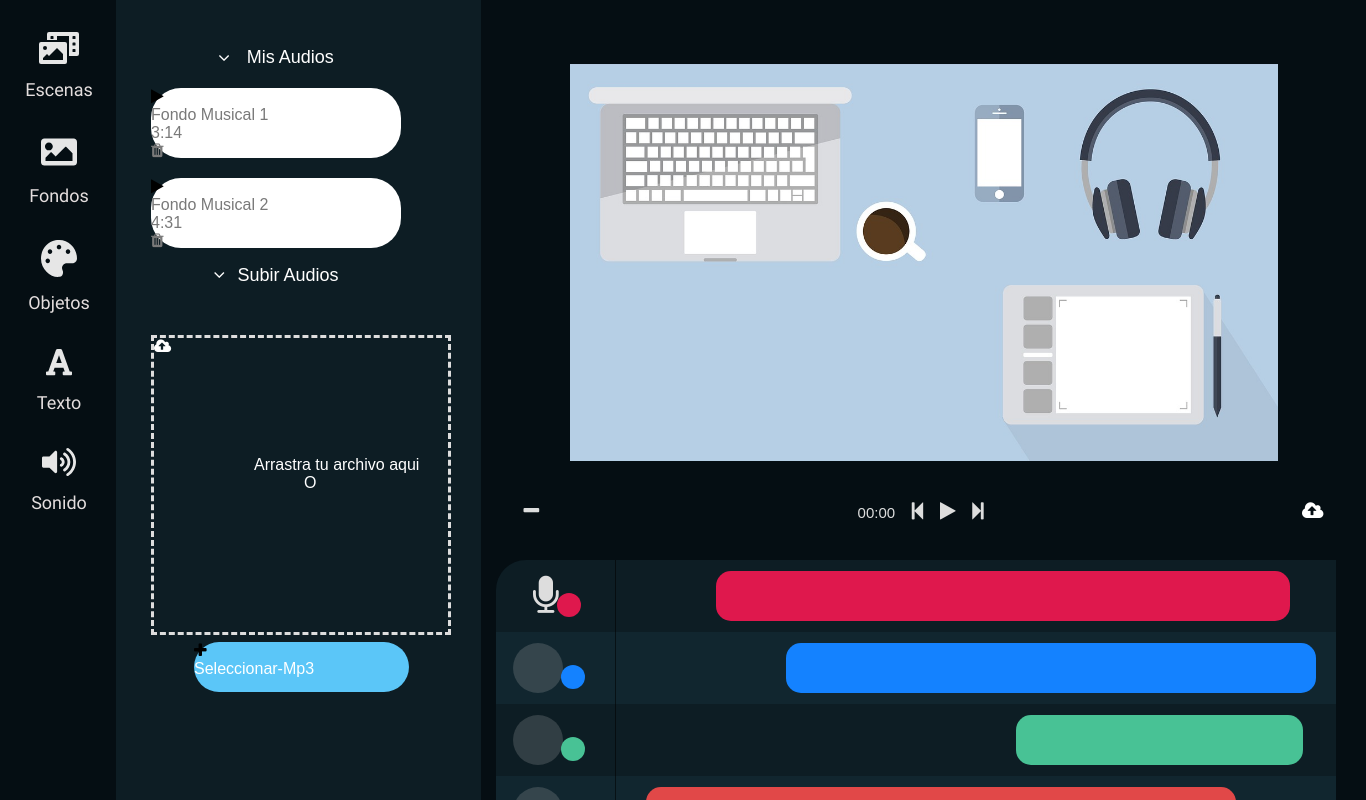
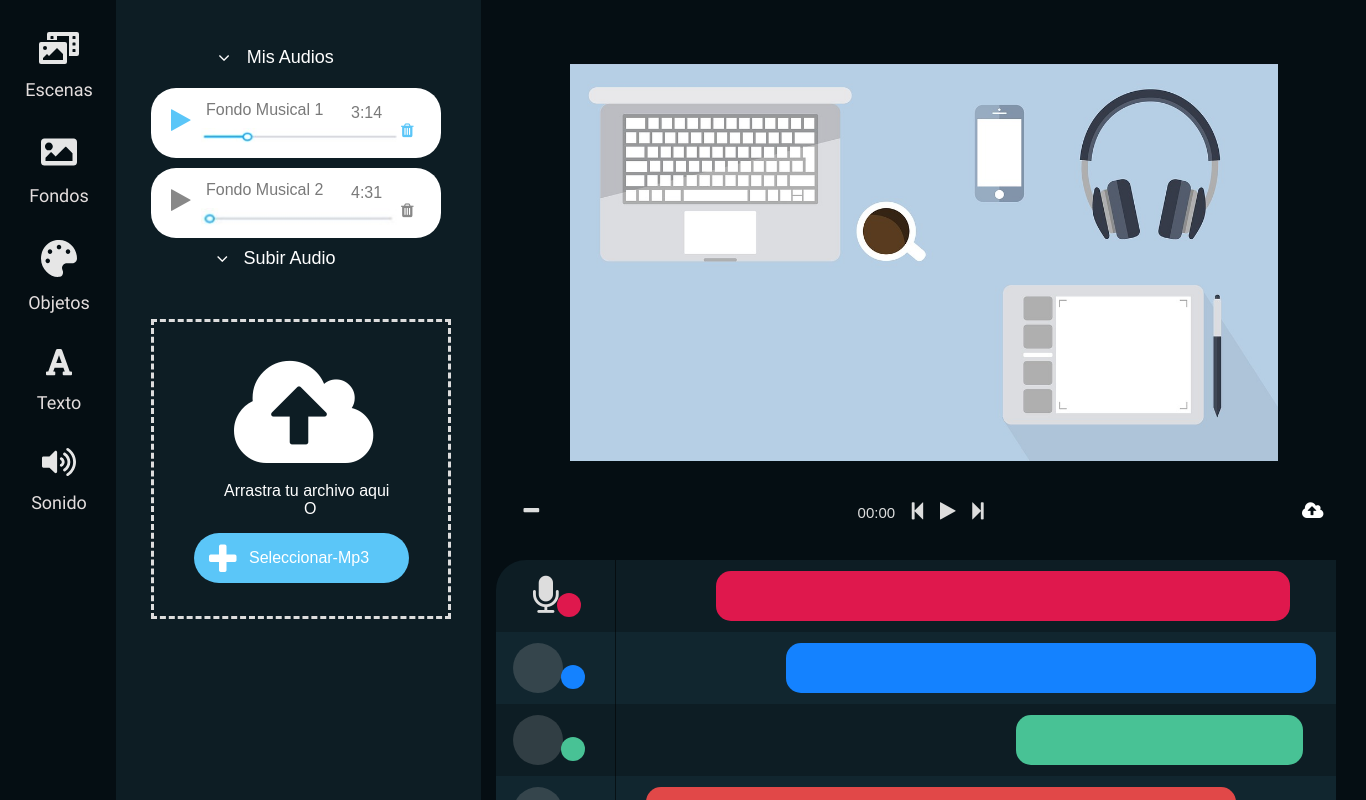
Before and after one commit to lexp2001/edutecno-ui, an Electron app: page index.html in a window 1366 px wide. Drawn offline with Linux system fonts and the light colour scheme.

Commit message:
ajustes de audio

```diff
--- a/index.html
+++ b/index.html
@@ -317,28 +317,41 @@
               <nav class="mis-fondos">Mis Audios</nav>
             </div>
             <div class="fondo-musical-uno">
-            <i class="fa fa-play" aria-hidden="true"></i>
-            <nav class="fondos-musicales">Fondo Musical 1</nav> <nav class="numeros">3:14</nav>
-            <i class="fa fa-trash" aria-hidden="true"></i>
+              <i class="fa fa-play" aria-hidden="true"
+                style="position: relative;; font-size: 25px; color: #5bc6f8; margin-top: 20px; margin-left: 20px;"></i>
+              <nav class="fondos-musicales">Fondo Musical 1</nav>
+              <nav class="numeros">3:14</nav>
+              <i class="fa fa-trash" aria-hidden="true"
+                style="position: relative;margin-left: 250px ; color: #5bc6f8;"></i>
             </div>
+            <div class="barra-reproduccion"><img src="fotos/lineaa.jpeg"
+              style="position:relative; width: 200px; margin-left: 70px;"></div>
             <div class="fondo-musical-dos">
-            <i class="fa fa-play" aria-hidden="true"></i>
-            <nav class="fondos-musicales">Fondo Musical 2</nav> <nav class="numeros">4:31</nav>
-            <i class="fa fa-trash" aria-hidden="true"></i>
+              <i class="fa fa-play" aria-hidden="true"
+                style="position: relative;; font-size: 25px; color: #888888; margin-top: 20px; margin-left: 20px;"></i>
+              <nav class="fondos-musicales">Fondo Musical 2</nav>
+              <nav class="numeros">4:31</nav>
+              <i class="fa fa-trash" aria-hidden="true"
+                style="position: relative;margin-left: 250px; color: #888888;"></i>
             </div>
-
+            <div class="barra-reproduccion"><img src="fotos/lineab.jpeg"
+                style="position:relative; width: 200px; margin-left: 70px;"></div>
           </div>
 
           <div class="subir-audios">
             <div class="texto-subir-audios">
               <i class="fa fa-angle-down" aria-hidden="true"></i>
-            <nav class="mis-fondos">Subir Audios</nav>
+              <nav class="mis-fondos">Subir Audio</nav>
             </div>
             <div class="opcion-subir-audio">
-            <i class="fa fa-cloud-upload" aria-hidden="true"></i>
-            <nav class="texto-arrastra">Arrastra tu archivo aqui</nav><nav class="texto-o">O</nav>
-            <div class="seleccionar-mp3"><i class="fa fa-plus" aria-hidden="true"></i>
-              <nav class="texto-seleccionar">Seleccionar-Mp3 </nav></div>
+              <i class="fa fa-cloud-upload" aria-hidden="true"
+                style="font-size: 130px; margin-left: 80px; margin-top: 30px;"></i>
+              <nav class="texto-arrastra">Arrastra tu archivo aqui</nav>
+              <nav class="texto-o">O</nav>
+              <div class="seleccionar-mp3"><i class="fa fa-plus" aria-hidden="true"
+                  style="position:relative;font-size: 35px; color: white; margin-top: 9px; margin-left: 15px;}"></i>
+                <nav class="texto-seleccionar">Seleccionar-Mp3 </nav>
+              </div>
             </div>
 
           </div>
--- a/style.css
+++ b/style.css
@@ -466,12 +466,12 @@ border-radius: 6px;
 }
 
 .fondo-musical-uno, .fondo-musical-dos{
-    width: 250px;
+    width: 290px;
     height: 70px;
     background-color: white;
     margin-top: 20px;
     margin-left: 20px;
-    border-radius: 30px;
+    border-radius: 25px;
 
 }
 .opcion-subir-audio{
@@ -485,9 +485,9 @@ border-radius: 6px;
 
 
 .fa-cloud-upload {
+    position: relative;
+    color: white;
 
-    color: white;
-    font-size: 200px;
 }
 
 
@@ -497,8 +497,9 @@ border-radius: 6px;
     height: 50px;
     background-color: #5bc6f8;
     border-radius: 30px;
-    margin-top: 150px;
+    margin-top: 15px;
     margin-left: 40px;
+    position: relative;
 
 }
 .contenedor-opciones-audio {
@@ -511,26 +512,37 @@ border-radius: 6px;
     margin-left: 70px;
 }
  .fondos-musicales, .numeros {
+     position: relative;
      color: rgb(121, 121, 121);
  }
+ .fondos-musicales{
+    margin-left: 55px;
+    margin-top: -32px ;
+ }
+ .numeros{
+     margin-left: 200px;
+     margin-top: -15px;
+ }
+
  .texto-arrastra, .texto-o, .texto-seleccionar{
     color: white;
+}
+.texto-arrastra .texto-o {
+    margin-top: 10px;
+    position: relative;
+    font-size: 15px;
+}
+.texto-arrastra {margin-left: 70px;}
+.texto-o{margin-left: 150px;}
 
+.texto-seleccionar{
+    position: relative;
+    margin-left: 55px;
+    margin-top: -28px;
 }
-.texto-arrastra
-{ margin-left: 100px;
-    margin-top: 100px;
-}
-.texto-o{
-    margin-left: 150px;
-
-}
-
-
-
-.fa-trash{
-    color:rgb(121, 121, 121);
-
+.barra-reproduccion{
+    position: relative;
+    margin-top: -30px;
 }
 
 
```
Also changed, not shown: fotos/lineaa.jpeg (added), fotos/lineab.jpeg (added). Lines whose indentation alone changed are shown as unchanged.
